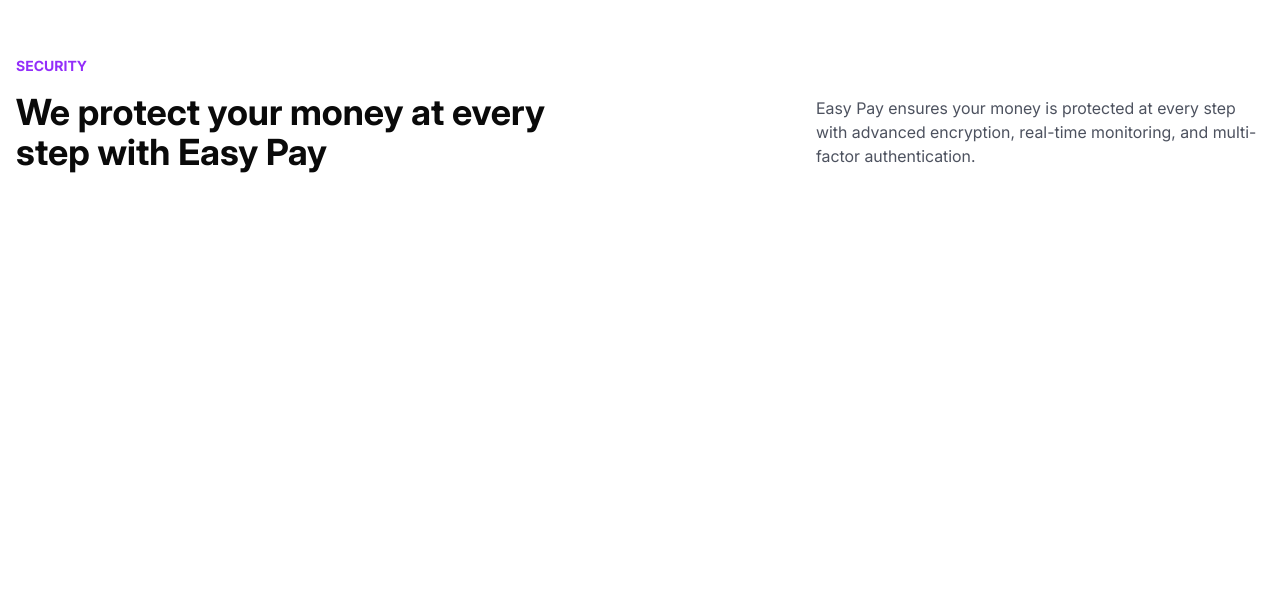
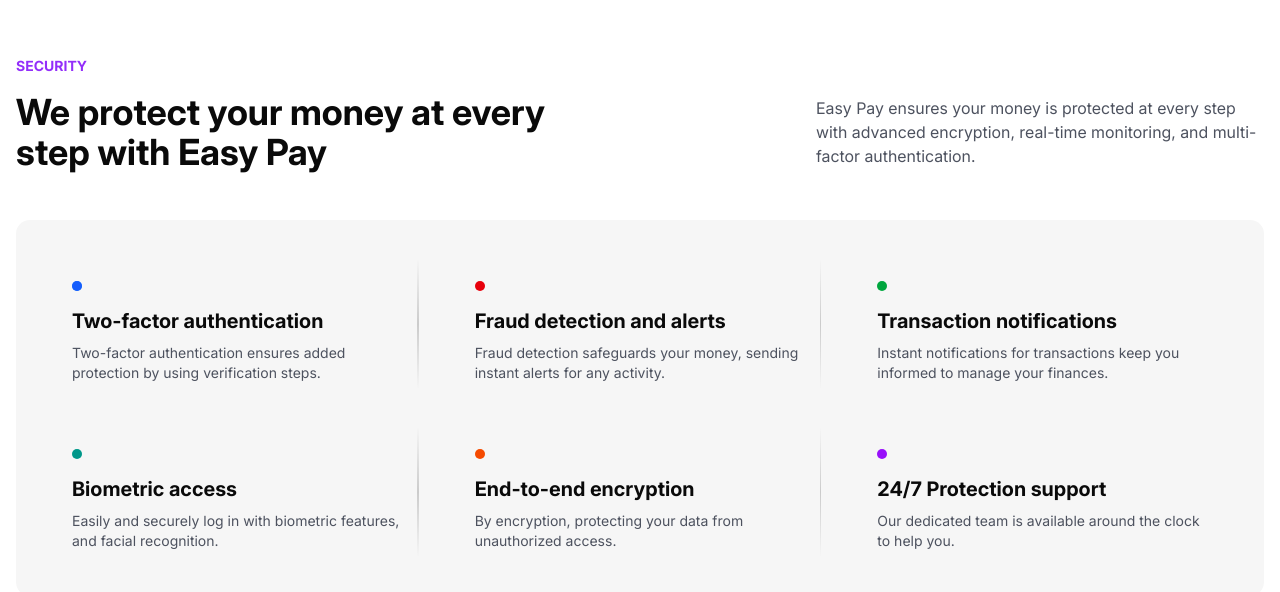
Before and after one commit to md-zeon/easy-pay, a Next.js app: page / in a window 1280 px wide. Shown: the part 2969-3561 px from the top of the page. Before the commit the page ends 3189 px from the top, so only its background shows below. Built offline with nearby package versions, Linux system fonts and the light colour scheme.

Commit message:
Added Security Section

```diff
--- a/components/Security.tsx
+++ b/components/Security.tsx
@@ -1,3 +1,14 @@
+import SecurityCard from "./cards/SecurityCard"
+
+const securityFeatures = [
+    { title: "Two-factor authentication", description: "Two-factor authentication ensures added protection by using verification steps.", iconColor: "bg-blue-600", iconBackground: "bg-blue-400" },
+    { title: "Fraud detection and alerts", description: "Fraud detection safeguards your money, sending instant alerts for any activity.", iconColor: "bg-red-600", iconBackground: "bg-red-100" },
+    { title: "Transaction notifications", description: "Instant notifications for transactions keep you informed to manage your finances.", iconColor: "bg-green-600", iconBackground: "bg-green-100" },
+    { title: "Biometric access", description: "Easily and securely log in with biometric features, and facial recognition.", iconColor: "bg-teal-600", iconBackground: "bg-teal-100" },
+    { title: "End-to-end encryption", description: "By encryption, protecting your data from unauthorized access.", iconColor: "bg-orange-600", iconBackground: "bg-orange-100" },
+    { title: "24/7 Protection support", description: "Our dedicated team is available around the clock to help you.", iconColor: "bg-purple-600", iconBackground: "bg-purple-100" }
+];
+
 const Security = () => {
     return (
         <section className='px-4 max-w-[1440px] mx-auto'>
@@ -11,6 +22,20 @@
                 </p>
             </div>
 
+            {/* Security Features */}
+
+            <div className="p-10  rounded-xl bg-[#F6F6F6] grid grid-cols-1 sm:grid-cols-2 md:grid-cols-3 gap-10 mb-20">
+                {securityFeatures.map((feature, index) => (
+                    <SecurityCard
+                        key={feature.title}
+                        title={feature.title}
+                        description={feature.description}
+                        iconColor={feature.iconColor}
+                        iconBackground={feature.iconBackground}
+                        separator={(index !== 2 && index !== 5) ? true : false}
+                    />
+                ))}
+            </div>
         </section>
     )
 }
--- /dev/null
+++ b/components/cards/SecurityCard.tsx
@@ -0,0 +1,26 @@
+interface SecurityCardProps {
+    title: string
+    description: string
+    iconColor: string
+    iconBackground: string
+    separator?: boolean
+}
+
+const SecurityCard = ({ title, description, iconColor, iconBackground, separator }: SecurityCardProps) => {
+    return (
+        <div className="flex items-center justify-between flex-col sm:flex-row">
+            <div className="px-4 pt-4">
+                <div className={`mb-4 flex items-center justify-center ${iconBackground} w-fit h-fit rounded-full`}>
+                    <span className={`w-2.5 h-2.5 rounded-full ${iconColor}`}></span>
+                </div>
+                <h3 className="text-xl font-bold mb-2">{title}</h3>
+                <p className="text-sm text-[#4D525F]">{description}</p>
+            </div>
+            {
+                separator && <div className="hidden sm:block w-32 sm:w-0.5 h-0.5 sm:h-32 bg-linear-to-b from-[#F5F5F5] via-[#CBCBCB] to-[#F5F5F5]" />
+            }
+        </div>
+    )
+}
+
+export default SecurityCard
```
